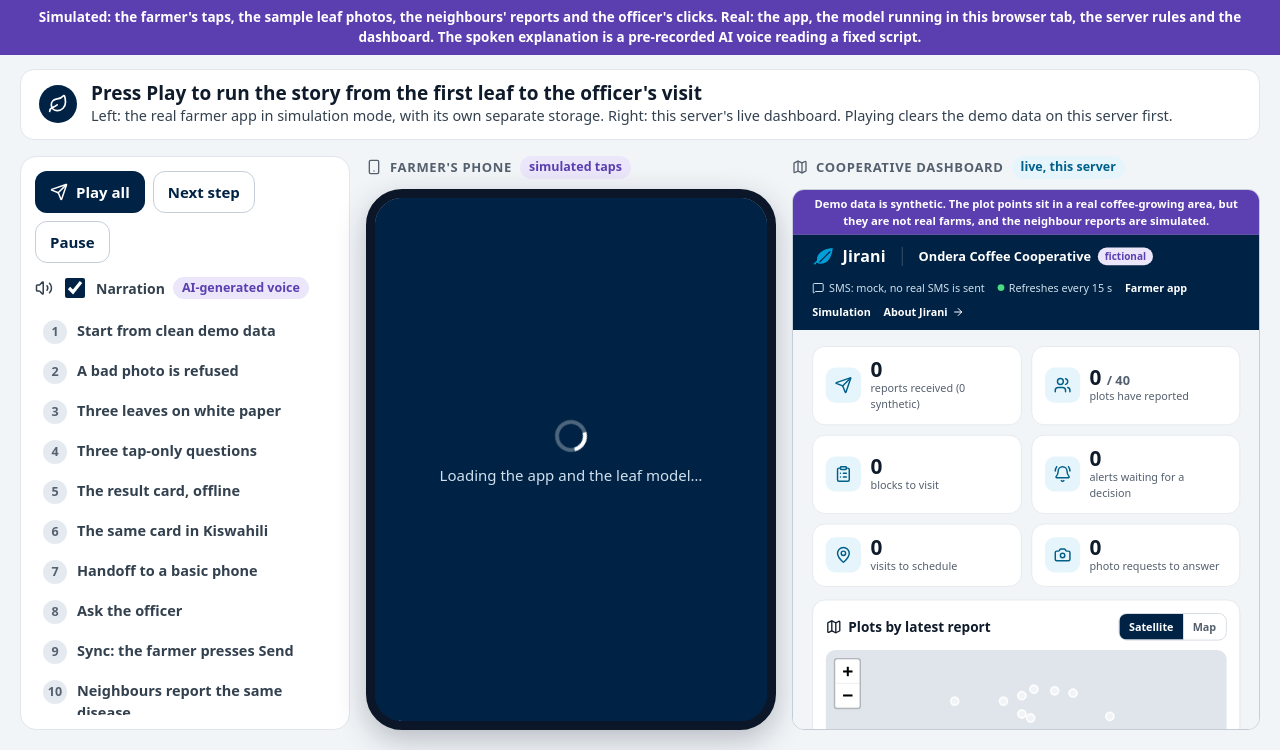
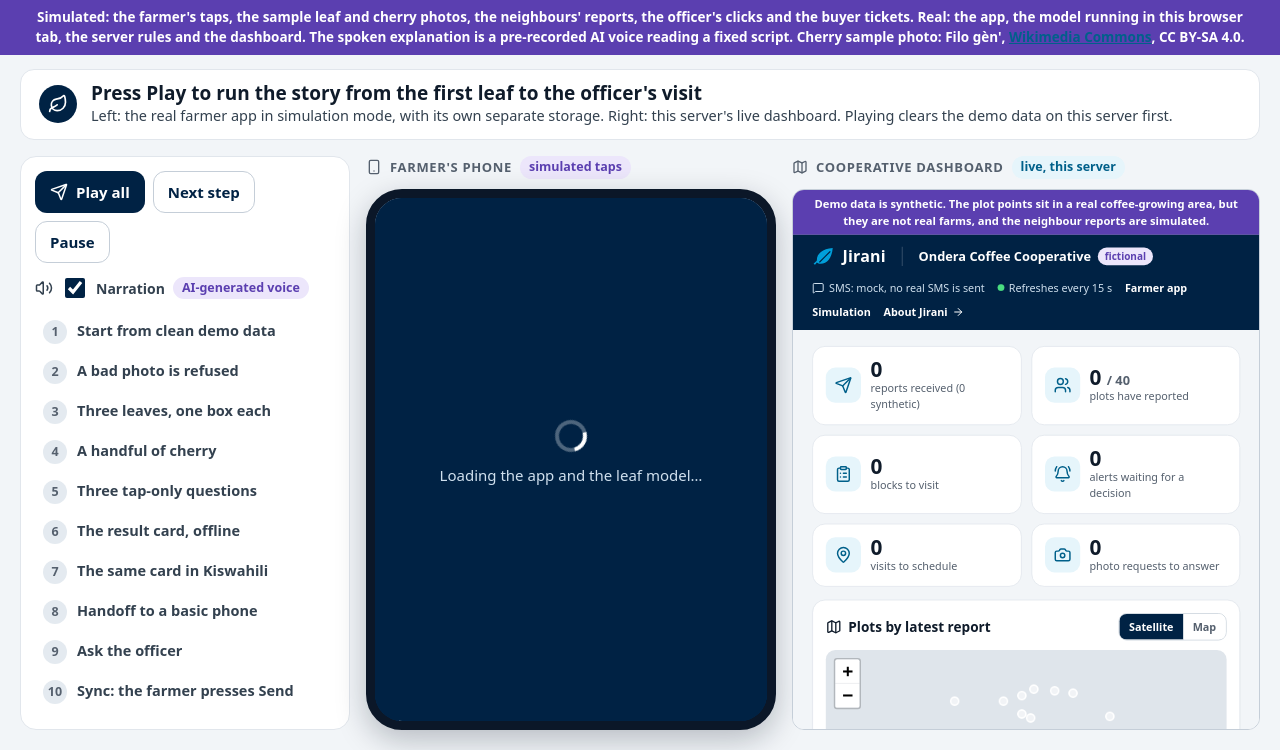
Before and after one commit to erSuyognp/Jirani, a FastAPI app: page /simulation in a window 1280 px wide. Shown: the part 50-800 px from the top of the page. Run offline with FastAPI, Linux system fonts and the light colour scheme; data comes from the database, SQL or seed files in the repository; data that the repository does not hold is empty.

Commit message:
Simulation: cherry photo step, Gikuyu prompt, capture card and harvest slot; four narration clips rebuilt

```diff
--- a/app/src/ui/App.tsx
+++ b/app/src/ui/App.tsx
@@ -150,6 +150,7 @@ export default function App() {
   useEffect(() => {
     if (!SIM) return;
     simHooks.addPhoto = addPhoto;
+    simHooks.addCherry = addCherry;
     simHooks.reset = () => simReset(plots);
   });
 
--- a/server/templates/simulation.html
+++ b/server/templates/simulation.html
@@ -60,7 +60,7 @@
   <span class="tag">Simulation: the whole flow in one screen</span>
   <div class="links"><a href="/dashboard">Dashboard</a><a href="/">About Jirani</a></div>
 </div></header>
-<div class="what">Simulated: the farmer's taps, the sample leaf photos, the neighbours' reports and the officer's clicks. Real: the app, the model running in this browser tab, the server rules and the dashboard. The spoken explanation is a pre-recorded AI voice reading a fixed script.</div>
+<div class="what">Simulated: the farmer's taps, the sample leaf and cherry photos, the neighbours' reports, the officer's clicks and the buyer tickets. Real: the app, the model running in this browser tab, the server rules and the dashboard. The spoken explanation is a pre-recorded AI voice reading a fixed script. Cherry sample photo: Filo gèn', <a href="https://commons.wikimedia.org/wiki/File:Coffee_cherries_on_white_background.png" rel="noopener">Wikimedia Commons</a>, CC BY-SA 4.0.</div>
 
 <div class="now" style="margin-top:14px">
   <span class="n" id="now-n">{{ icon("leaf", 20) }}</span>
@@ -136,36 +136,38 @@
   }
 
   const STEPS = [
-    { t: "Start from clean demo data", d: "The server's demo data and the simulated phone are cleared. One earlier check of Block B (very low rust, 14 days ago) is preloaded on the phone as labelled demo data, so there is a trend to compare.",
+    { id: "01", t: "Start from clean demo data", d: "The server's demo data and the simulated phone are cleared. One earlier check of Block B (very low rust, 14 days ago) is preloaded on the phone as labelled demo data, so there is a trend to compare.",
       run: async () => { await post("/simulation/reset"); await phone("reset"); await dash("map-panel", 2500); } },
-    { t: "A bad photo is refused", d: "The quality gate checks blur, light and whether a leaf is in the picture, before the model runs. This image has no leaf, so it is not used.",
+    { id: "02", t: "A bad photo is refused", d: "The quality gate checks blur, light and whether a leaf is in the picture, before the model runs. This image has no leaf, so it is not used.",
       run: () => phone("bad_photo") },
-    { t: "Three leaves on white paper", d: "Three sample leaves from the held-out test set stand in for the camera. Each one is cropped and run through the 1 MB model inside this browser tab, with no server involved.",
+    { id: "03", t: "Three leaves, one box each", d: "The capture screen shows the printed card: one leaf per box. Three sample leaves from the held-out test set stand in for the camera (they were photographed on plain white, not on the card). Each one is cropped and run through the 1 MB model inside this browser tab, with no server involved.",
       run: () => phone("capture") },
-    { t: "Three tap-only questions", d: "Which block, what changed, and whether anyone sprayed. No typing.",
+    { id: "cherry", t: "A handful of cherry", d: "An optional fourth photo for the harvest slot. A colour check gives a band A, B or C, or no grade. It is a prototype, not a trained model, and the photo never produces a price.",
+      run: () => phone("cherry") },
+    { id: "04", t: "Three tap-only questions", d: "Which block, what changed, and whether anyone sprayed. No typing. \"Play prompt\" is for recorded Gikuyu clips; they are placeholders, so it only shows the question in Kiswahili.",
       run: () => phone("questions") },
-    { t: "The result card, offline", d: "Leaf rust, with confidence, severity and trend against the earlier check, a heatmap of where the model looked, one action, one thing not to do, and the likely causes of the yield drop.",
+    { id: "05", t: "The result card, offline", d: "Leaf rust, with confidence, severity and trend against the earlier check, a picture row, a heatmap of where the model looked, one action, one thing not to do, and the likely causes of the yield drop (rules over cached rain and soil estimates). Last, the cherry band next to the cooperative's last three buyer tickets, which are synthetic and not a price offer.",
       run: () => phone("result") },
-    { t: "The same card in Kiswahili", d: "Every sentence comes from a fixed list in both languages. Nothing is generated.",
+    { id: "06", t: "The same card in Kiswahili", d: "Every sentence comes from a fixed list in both languages. Nothing is generated.",
       run: () => phone("kiswahili") },
-    { t: "Handoff to a basic phone", d: "One SMS of 160 characters or fewer, which the farmer sends herself, and audio built from pre-recorded Kiswahili clips.",
+    { id: "07", t: "Handoff to a basic phone", d: "One SMS of 160 characters or fewer, which the farmer sends herself, with the cherry band at the end, and audio built from pre-recorded Kiswahili clips.",
       run: () => phone("handoff") },
-    { t: "Ask the officer", d: "The farmer chooses to send the three leaf photos for advice. This is off by default; photos stay on the phone otherwise.",
+    { id: "08", t: "Ask the officer", d: "The farmer chooses to send the three leaf photos for advice. This is off by default; photos stay on the phone otherwise.",
       run: () => phone("ask") },
-    { t: "Sync: the farmer presses Send", d: "The screen shows exactly what goes: plot, block and result, plus the photos she chose to send. On the dashboard the report, the photo request and a visit ticket appear.",
+    { id: "09", t: "Sync: the farmer presses Send", d: "The screen shows exactly what goes: plot, block and result, plus the photos she chose to send. On the dashboard the report, the photo request and a visit ticket appear.",
       run: async () => { await phone("sync"); await dash("consults"); await dash("tickets", 3500); } },
-    { t: "Neighbours report the same disease", d: "Two synthetic reports arrive from plots within 2 km. Three plots with the same problem in 14 days make a draft outbreak alert.",
+    { id: "10", t: "Neighbours report the same disease", d: "Two synthetic reports arrive from plots within 2 km. Three plots with the same problem in 14 days make a draft outbreak alert.",
       run: async () => { await post("/simulation/neighbours"); await dash("map-panel"); await dash("alerts", 3800); } },
-    { t: "The officer approves the alert", d: "Alerts are never sent automatically. After approval, messages to about nine neighbouring plots are written to the outbox as \"would be sent\" (mock SMS).",
+    { id: "11", t: "The officer approves the alert", d: "Alerts are never sent automatically. After approval, messages to about nine neighbouring plots are written to the outbox as \"would be sent\" (mock SMS).",
       run: async () => { const s = await state(); if (s.draft_alert) await post(`/alerts/${s.draft_alert}/approve`, { officer: OFFICER }); await dash("outbox"); } },
-    { t: "The officer answers the photo request", d: "The officer looks at the three photos and replies from a fixed list: here, leaf rust, high.",
+    { id: "12", t: "The officer answers the photo request", d: "The officer looks at the three photos and replies from a fixed list: here, leaf rust, high.",
       run: async () => { await dash("consults", 3200); const s = await state(); if (s.open_consult) await post(`/consults/${s.open_consult}/reply`, { reply: "rust", band: "high", officer: OFFICER }); await dash("consults", 3200); } },
-    { t: "Visit queue: where to go first", d: "Tickets are ranked by severity, worsening, outbreak area and waiting time, and numbered on the map. The officer confirms a date for the farmer's block.",
+    { id: "13", t: "Visit queue: where to go first", d: "Tickets are ranked by severity, worsening, outbreak area and waiting time, and numbered on the map. The officer confirms a date for the farmer's block.",
       run: async () => { await dash("tickets", 3800); const s = await state(); const t = s.tickets.find((x) => x.plot_id === DEMO_PLOT && x.status === "open");
         if (t) await post(`/tickets/${t.id}/schedule`, { visit_date: t.suggest_date, slot: t.suggest_slot, officer: OFFICER }); await dash("tickets", 3800); } },
-    { t: "The farmer hears back", d: "At her next sync the phone shows when the officer will come, what to do until then, and the officer's reply under the check.",
+    { id: "14", t: "The farmer hears back", d: "At her next sync the phone shows when the officer will come, what to do until then, and the officer's reply under the check.",
       run: async () => { await phone("news"); await phone("reply"); } },
-    { t: "When it cannot tell, it says so", d: "Three leaves that disagree give \"Not sure. Ask a person.\" with no diagnosis and \"Do not spray\". The farmer does not save this one.",
+    { id: "15", t: "When it cannot tell, it says so", d: "Three leaves that disagree give \"Not sure. Ask a person.\" with no diagnosis and \"Do not spray\". The farmer does not save this one.",
       run: () => phone("refusal") },
   ];
 
@@ -190,7 +192,6 @@
       a.play().then(() => window.__narration.push({ id, file: clip.file, at: Date.now() })).catch(() => resolve());
     });
   }
-  const clipId = (i) => String(i + 1).padStart(2, "0");
 
   const list = document.getElementById("steps");
   STEPS.forEach((s, i) => {
@@ -225,7 +226,7 @@
     const li = list.children[at];
     li.classList.remove("done", "fail");
     let ok = true;
-    const spoken = say(clipId(at)); // the step waits for its explanation to finish
+    const spoken = say(STEPS[at].id); // the step waits for its explanation to finish (clip ids: server/narration.json)
     try { await STEPS[at].run(); await spoken; li.classList.add("done"); }
     catch (e) { ok = false; hush(); failNote = `This step did not finish: ${e.message}`; li.classList.add("fail"); }
     busy = false;
```
Also changed, not shown: DATA.md (+2 -2 lines), PROGRESS.md (+18 -4 lines), app/src/ui/simDriver.ts (+17 -1 lines), server/narration.json (+4 -3 lines), server/test_server.py (+6 -1 lines), README.md, app/public/sim/cherry.jpg (added), server/static/narration/manifest.json, 4 other files.
